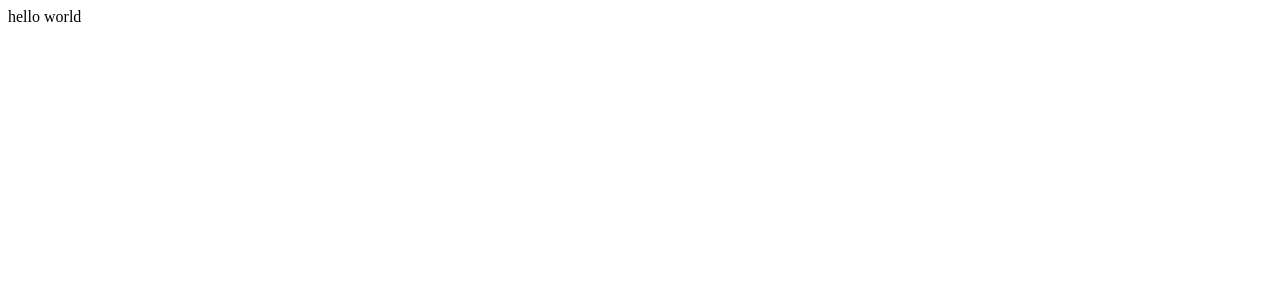
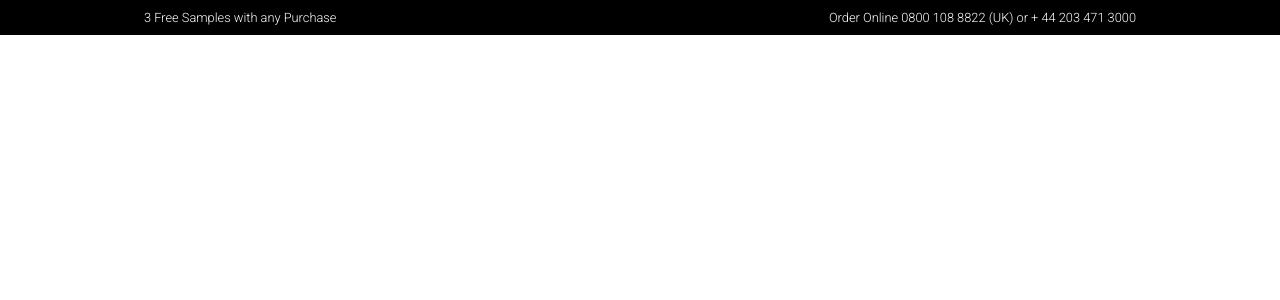
Before and after one commit to naga-dev/beautica-them-clone-v2, a React (Create React App) app: page / in a window 1280 px wide. Shown: the top 300 px of the page. Built offline with nearby package versions, Linux system fonts and the light colour scheme.

Commit message:
Add upper header and style it with styled components package

```diff
--- a/public/index.html
+++ b/public/index.html
@@ -15,6 +15,7 @@
       user's mobile device or desktop. See https://developers.google.com/web/fundamentals/web-app-manifest/
     -->
     <link rel="manifest" href="%PUBLIC_URL%/manifest.json" />
+    <link href="https://fonts.googleapis.com/css2?family=Roboto:wght@300;400;500;700&display=swap" rel="stylesheet">
     <!--
       Notice the use of %PUBLIC_URL% in the tags above.
       It will be replaced with the URL of the `public` folder during the build.
--- a/src/App.css
+++ /dev/null
@@ -1,38 +0,0 @@
-.App {
-  text-align: center;
-}
-
-.App-logo {
-  height: 40vmin;
-  pointer-events: none;
-}
-
-@media (prefers-reduced-motion: no-preference) {
-  .App-logo {
-    animation: App-logo-spin infinite 20s linear;
-  }
-}
-
-.App-header {
-  background-color: #282c34;
-  min-height: 100vh;
-  display: flex;
-  flex-direction: column;
-  align-items: center;
-  justify-content: center;
-  font-size: calc(10px + 2vmin);
-  color: white;
-}
-
-.App-link {
-  color: #61dafb;
-}
-
-@keyframes App-logo-spin {
-  from {
-    transform: rotate(0deg);
-  }
-  to {
-    transform: rotate(360deg);
-  }
-}
--- a/src/App.js
+++ b/src/App.js
@@ -1,9 +1,13 @@
-import HelloWorld from "./HelloWorld";
+import HomePage from "./components/pages/HomePage";
+
+const { Switch, Route } = require("react-router-dom");
 
 function App() {
   return (
     <div className="App">
-      <HelloWorld />
+      <Switch>
+        <Route exact path="/" component={HomePage} />
+      </Switch>
     </div>
   );
 }
--- a/src/HelloWorld.js
+++ /dev/null
@@ -1,9 +0,0 @@
-const HelloWorld = () => {
-  return (
-    <div>
-      <span>hello world</span>
-    </div>
-  );
-};
-
-export default HelloWorld;
--- /dev/null
+++ b/src/components/pages/HomePage.jsx
@@ -0,0 +1,12 @@
+import React from 'react'
+import UpperHeader from '../utils/upper-header/upper-header.component'
+
+const HomePage = () => {
+  return (
+    <div>
+      <UpperHeader />
+    </div>
+  )
+}
+
+export default HomePage
--- /dev/null
+++ b/src/components/utils/upper-header/upper-header.component.jsx
@@ -0,0 +1,20 @@
+import React from "react";
+
+// Stlyes
+import { Container } from "../../../styles/globals";
+import { Wrapper, ContentWapper } from "./upper-header.styles";
+
+const UpperNav = () => {
+  return (
+    <Wrapper>
+      <Container>
+        <ContentWapper>
+          <div>3 Free Samples with any Purchase</div>
+          <div>Order Online 0800 108 8822 (UK) or + 44 203 471 3000</div>
+        </ContentWapper>
+      </Container>
+    </Wrapper>
+  );
+};
+
+export default UpperNav;
--- /dev/null
+++ b/src/components/utils/upper-header/upper-header.styles.js
@@ -0,0 +1,14 @@
+import styled from "styled-components";
+
+export const Wrapper = styled.div`
+  background-color: #000;
+  color: #fff;
+  padding: 10px 20px;
+  font-size: 0.8rem;
+`;
+
+export const ContentWapper = styled.div`
+  display: flex;
+  align-items: center;
+  justify-content: space-between;
+`;
--- a/src/index.css
+++ b/src/index.css
@@ -1,13 +1,16 @@
-body {
+* {
   margin: 0;
-  font-family: -apple-system, BlinkMacSystemFont, 'Segoe UI', 'Roboto', 'Oxygen',
-    'Ubuntu', 'Cantarell', 'Fira Sans', 'Droid Sans', 'Helvetica Neue',
-    sans-serif;
-  -webkit-font-smoothing: antialiased;
-  -moz-osx-font-smoothing: grayscale;
+  padding: 0;
+  box-sizing: border-box;
 }
 
-code {
-  font-family: source-code-pro, Menlo, Monaco, Consolas, 'Courier New',
-    monospace;
+:root {
+  font-size: 16px;
 }
+
+body {
+  font-family: "Roboto", sans-serif;
+  font-weight: 300;
+  height: 5000px;
+  font-size: 1rem;
+}
--- a/src/index.js
+++ b/src/index.js
@@ -1,16 +1,21 @@
 import React from "react";
 import ReactDOM from "react-dom";
+import "./index.css";
 import App from "./App";
+import { BrowserRouter } from "react-router-dom";
 import reportWebVitals from "./reportWebVitals";
 
-ReactDOM.render(
-  <React.StrictMode>
-    <App />
-  </React.StrictMode>,
-  document.getElementById("root")
-);
+// Hot Module Replacement
+const rootEl = document.getElementById("root");
+const render = () =>
+  ReactDOM.render(
+    <BrowserRouter>
+      <App />
+    </BrowserRouter>,
+    rootEl
+  );
 
-// If you want to start measuring performance in your app, pass a function
-// to log results (for example: reportWebVitals(console.log))
-// or send to an analytics endpoint. Learn more: https://bit.ly/CRA-vitals
+if (module.hot) module.hot.accept("./App.js", () => setTimeout(render));
+render();
+
 reportWebVitals();
--- /dev/null
+++ b/src/styles/globals.js
@@ -0,0 +1,6 @@
+import styled from "styled-components";
+
+export const Container = styled.div`
+  width: 80%;
+  margin: 0 auto;
+`;
```
Also changed, not shown: src/components/layout/app-header.component.jsx (added, +11 -0 lines), src/components/utils/quick-nav/QuickNav.component..jsx (added, +12 -0 lines), src/logo.svg (deleted), 1 other file (tests, documents, lock files or other folders).
